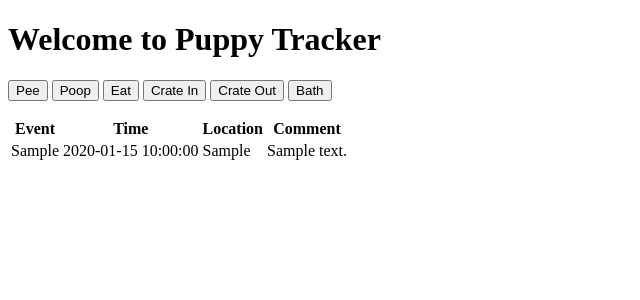
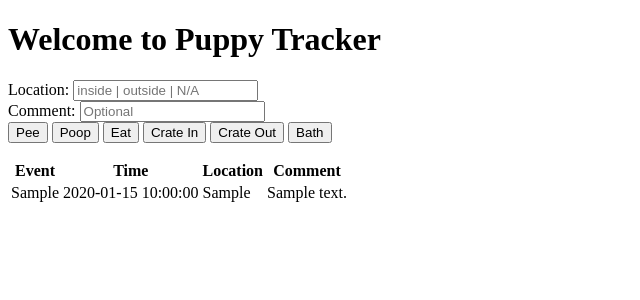
Before and after one commit to amandabarr/puppy-schedule, a Flask app: template templates/base.html in a window 1280 px wide. Shown: the top 300 px of the page, without its empty margins (0-640 px from the left). Run offline with Flask 2, Linux system fonts and the light colour scheme; the template is opened without the code that fills it: most values are stand-ins (such as "Sample title", 1, 10 or a date in 2020).

Commit message:
Added form fields for location and comment to site for user input

```diff
--- a/static/js/events.js
+++ b/static/js/events.js
@@ -32,7 +32,9 @@ const sayByeToPerson = (name) => {
 
 $('.event_button').on('click', (event) => {
     const formInput = {
-        "eventType": $(event.target).html()
+        "eventType": $(event.target).html(),
+        "eventLocation": $('#event_location').val(),
+        "eventComment": $('#event_comment').val()
     };
     $.post("/api/events/add", formInput, (response) => {
         alert(`You have added ${response.eventType} to the schedule`);
--- a/templates/base.html
+++ b/templates/base.html
@@ -12,6 +12,17 @@
     <div>
 
         <h1>Welcome to Puppy Tracker</h1>
+            <form>
+                <div>
+                    <label for="event_location">Location:</label>
+                    <input type="text" id="event_location" placeholder="inside | outside | N/A">
+                </div>
+                <div>
+                    <label for="event_comment">Comment:</label>
+                    <input type="text" id="event_comment" placeholder="Optional">
+                </div>
+            </form>
+
             <button class="event_button" id="add_pee">Pee</button>
             <button class="event_button" id="add_poop">Poop</button>
             <button class="event_button" id="eat">Eat</button>
@@ -20,6 +31,7 @@
             <button class="event_button" id="bath">Bath</button>
 
 
+
     </div>
 
     {% include 'table.html' %}
```
Also changed, not shown: crud.py (+16 -0 lines). Lines whose indentation alone changed are shown as unchanged.
